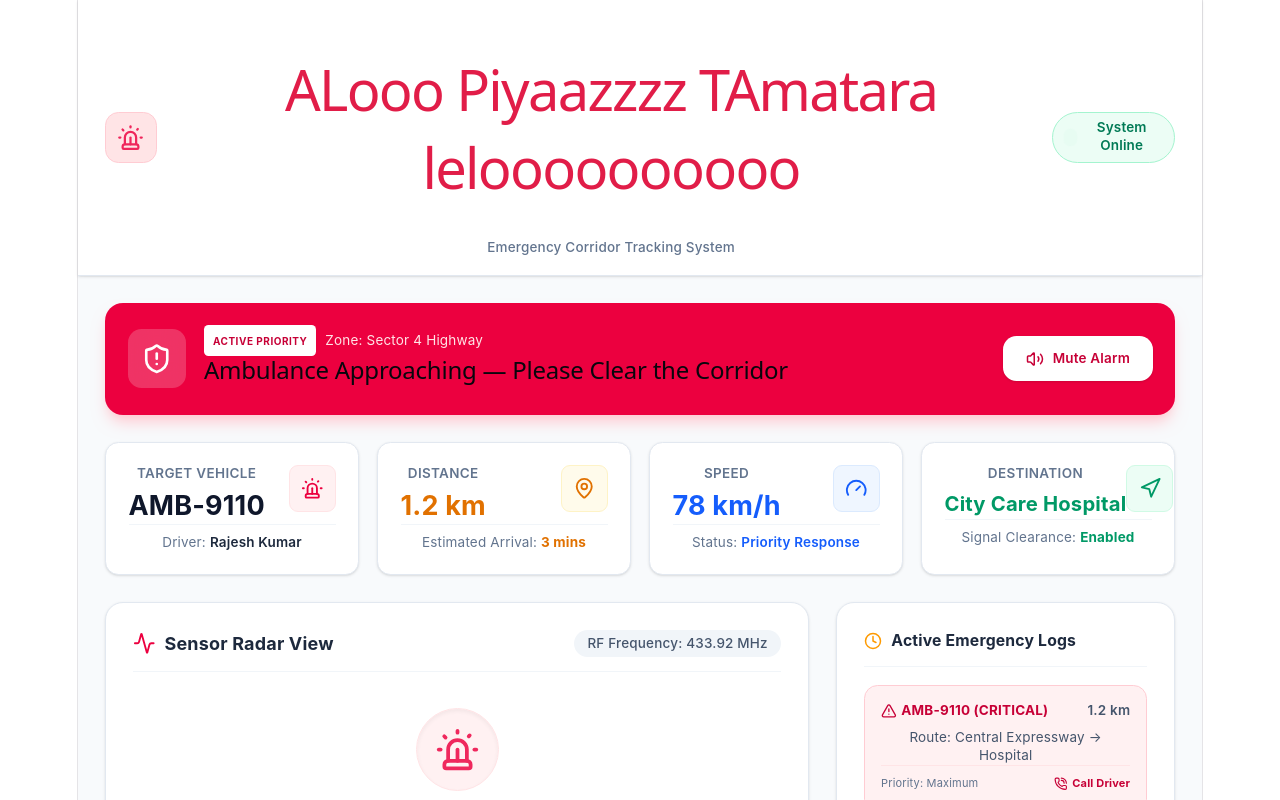
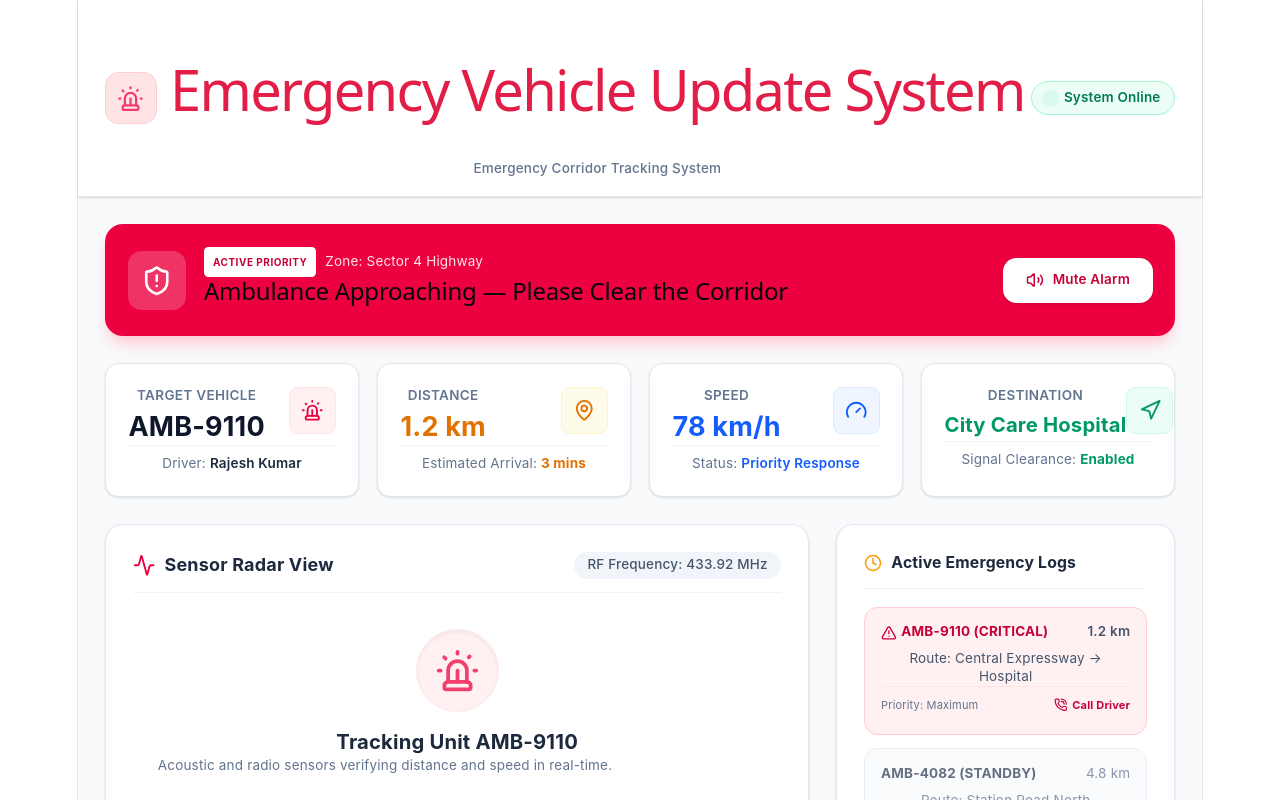
Before and after one commit to soumyadipmahanta242-creator/smartcityfrontendheheh699, a React (Vite) app: page / in a window 1280 px wide. Shown: the top 800 px of the page. Built offline with nearby package versions, Linux system fonts and the light colour scheme.

Commit message:
update app code

```diff
--- a/src/App.jsx
+++ b/src/App.jsx
@@ -35,7 +35,8 @@ export default function App() {
             </div>
             <div>
               <h1 className="text-xl font-bold tracking-tight" style={{ color: '#e11d48' }}>
-  ALooo Piyaazzzz TAmatara leloooooooooo
+  Emergency Vehicle Update System
+
 </h1>
               <p className="text-xs text-slate-500 font-medium">Emergency Corridor Tracking System</p>
             </div>
```
